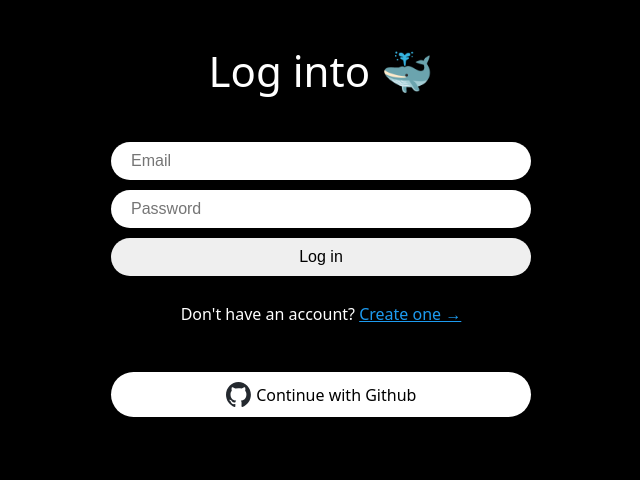
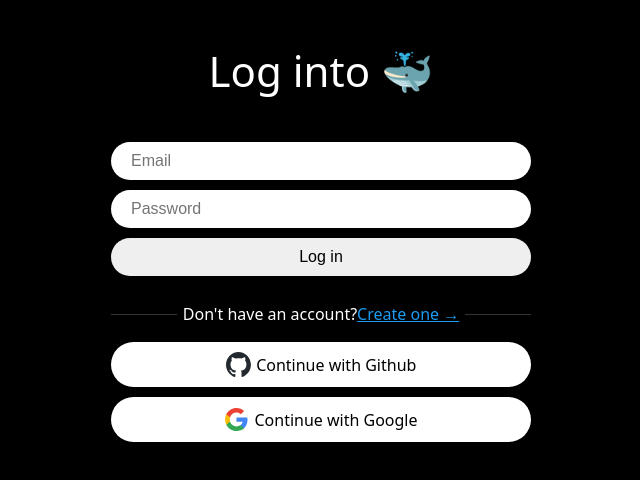
Before and after one commit to Jina2ee/jwitter, a React (Vite) app: page /login in a window 1280 px wide. Shown: the top 480 px of the page, without its empty margins (319-959 px from the left). Built offline with nearby package versions, Linux system fonts and the light colour scheme; no server answers; the HTML template or start-up script is replaced by a standard one.

Commit message:
refactoring css of authentications

```diff
--- a/src/components/auth-components.ts
+++ b/src/components/auth-components.ts
@@ -39,9 +39,61 @@
   color: tomato;
 `
 
+export const SwitcherWrapper = styled.div`
+  margin-top: 20px;
+  width: 100%;
+  display: inline-flex;
+  justify-content: center;
+  align-items: center;
+  gap: 6px;
+`
+export const Border = styled.div`
+  display: flex;
+  flex: 1 1 0%;
+  flex-direction: column;
+  width:100%;
+  height: 1px;
+  background-color: rgb(47, 51, 54);
+`
+
 export const Switcher = styled.span`
-  margin-top: 20px;
   a {
     color: #1d9bf0
   }
+  display: flex;
+  flex: 0 1 auto;
+  justify-content: center;
+  align-items: center;
 `
+
+export const SocialWrapper = styled.div`
+  display: flex;
+  width: 100%;
+  flex-direction: column;
+  justify-content: center;
+  align-items: center;
+  margin-top: 20px;
+  gap: 10px;
+`
+
+
+export const SocialButton = styled.span`
+  background-color: white;
+  font-weight: 500;
+  width: 100%;
+  color: black;
+  padding: 10px;
+  border-radius: 50px;
+  border: 0;
+  display: flex;
+  gap: 5px;
+  align-items: center;
+  justify-content: center;
+  cursor: pointer;
+  &:hover {
+    opacity: 0.8;
+  }
+`
+export const SocialLogo = styled.img`
+  height: 25px;
+`
--- a/src/components/github-btn.tsx
+++ b/src/components/github-btn.tsx
@@ -1,35 +1,16 @@
 
 
-import { GithubAuthProvider, signInWithRedirect } from "firebase/auth"
-import { styled } from "styled-components"
+import { GithubAuthProvider, signInWithPopup } from "firebase/auth"
 import { auth } from "../firebase"
 import { useNavigate } from "react-router-dom"
-
-const Button = styled.span`
-  margin-top: 50px;
-  background-color: white;
-  font-weight: 500;
-  width: 100%;
-  color: black;
-  padding: 10px 20px;
-  border-radius: 50px;
-  border: 0;
-  display: flex;
-  gap: 5px;
-  align-items: center;
-  justify-content: center;
-  cursor: pointer;
-`
-const Logo = styled.img`
-  height: 25px;
-`
+import { SocialButton as Button, SocialLogo as Logo } from "./auth-components"
 
 export default function GithubButton(){
   const navigate = useNavigate()
   const onClick= async() => {
     try {
       const provider = new GithubAuthProvider()
-      await signInWithRedirect(auth, provider)
+      await signInWithPopup(auth, provider)
       navigate("/")
 
     } catch (error) {
--- a/src/routes/create-account.tsx
+++ b/src/routes/create-account.tsx
@@ -3,8 +3,9 @@
 import { auth } from "../firebase"
 import { Link, useNavigate } from "react-router-dom"
 import { FirebaseError } from "firebase/app"
-import { Error, Form, Input, Switcher, Title, Wrapper } from "../components/auth-components"
+import { Border, Error, Form, Input, SocialWrapper, Switcher, SwitcherWrapper, Title, Wrapper } from "../components/auth-components"
 import GithubButton from "../components/github-btn"
+import GoogleButton from "../components/google-btn"
 
 // const errors = {
 //   "auth/email-already-in-use": "That email already exists."
@@ -58,9 +59,18 @@
       <Input type="submit" value={isLoading ? "Loading..." : "Create Account"} />
     </Form>
     {error !== "" ? <Error>{error}</Error> : null}
+    <SwitcherWrapper>
+      <Border/>
+      <Switcher>
+        Already have an account? <Link to="/login">Log in &rarr;</Link>
+      </Switcher>
+      <Border/>
+    </SwitcherWrapper>
     <Switcher>
-      Already have an account? <Link to="/login">Log in &rarr;</Link>
     </Switcher>
-    <GithubButton />
+    <SocialWrapper>
+      <GithubButton />
+      <GoogleButton />
+    </SocialWrapper>
   </Wrapper>
 }
--- a/src/routes/login.tsx
+++ b/src/routes/login.tsx
@@ -3,13 +3,9 @@
 import { auth } from "../firebase"
 import { Link, useNavigate } from "react-router-dom"
 import { FirebaseError } from "firebase/app"
-import { Error, Form, Input, Switcher, Title, Wrapper } from "../components/auth-components"
+import { Error, Form, Input, Switcher, Title, Wrapper, SocialWrapper, SwitcherWrapper, Border } from "../components/auth-components"
 import GithubButton from "../components/github-btn"
-
-// const errors = {
-//   "auth/email-already-in-use": "That email already exists."
-// }
-
+import GoogleButton from "../components/google-btn"
 
 export default function Login(){
   const navigate = useNavigate()
@@ -51,9 +47,16 @@
       <Input type="submit" value={isLoading ? "Loading..." : "Log in"} />
     </Form>
     {error !== "" ? <Error>{error}</Error> : null}
-    <Switcher>
-      Don't have an account? <Link to="/create-account">Create one &rarr;</Link>
-    </Switcher>
-    <GithubButton />
+    <SwitcherWrapper>
+      <Border/>
+      <Switcher>
+        Don't have an account? <Link to="/create-account"> Create one &rarr;</Link>
+      </Switcher>
+      <Border/>
+    </SwitcherWrapper>
+    <SocialWrapper>
+      <GithubButton />
+      <GoogleButton />
+    </SocialWrapper>
   </Wrapper>
 }
```
